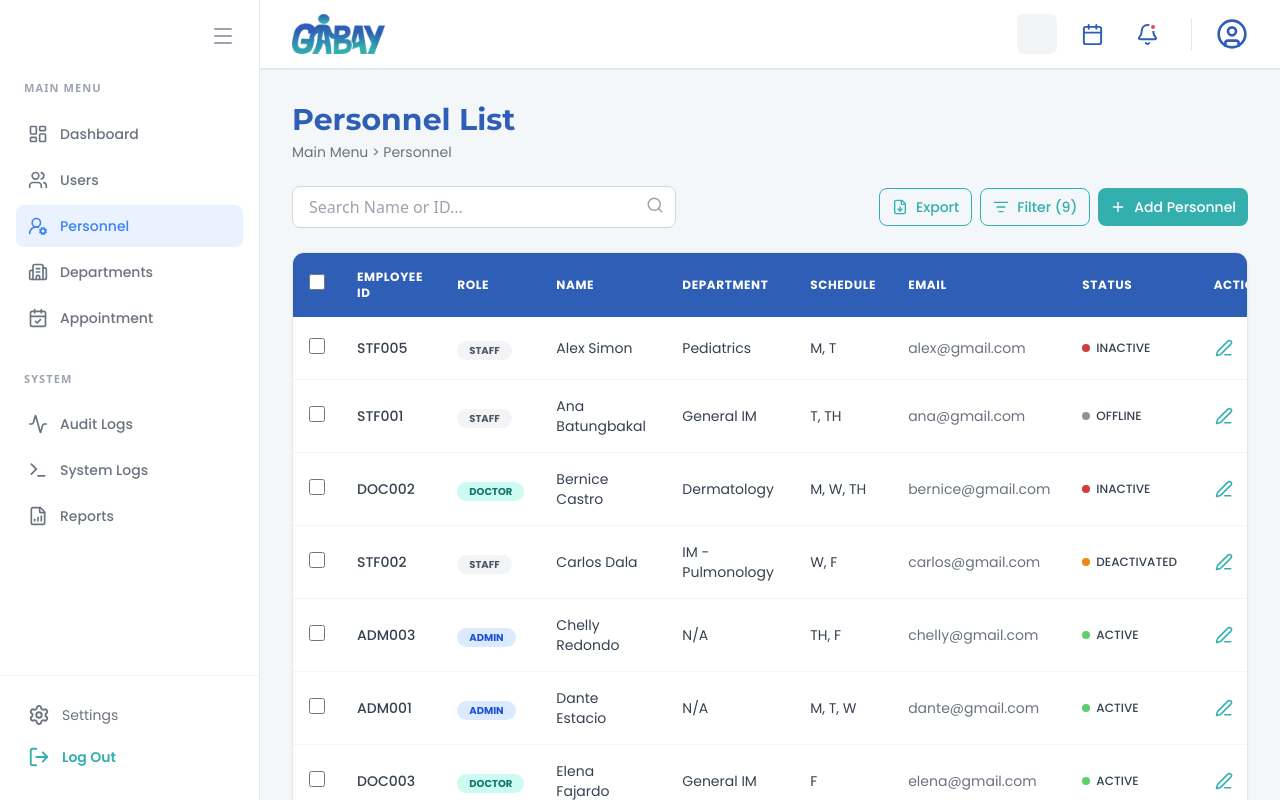
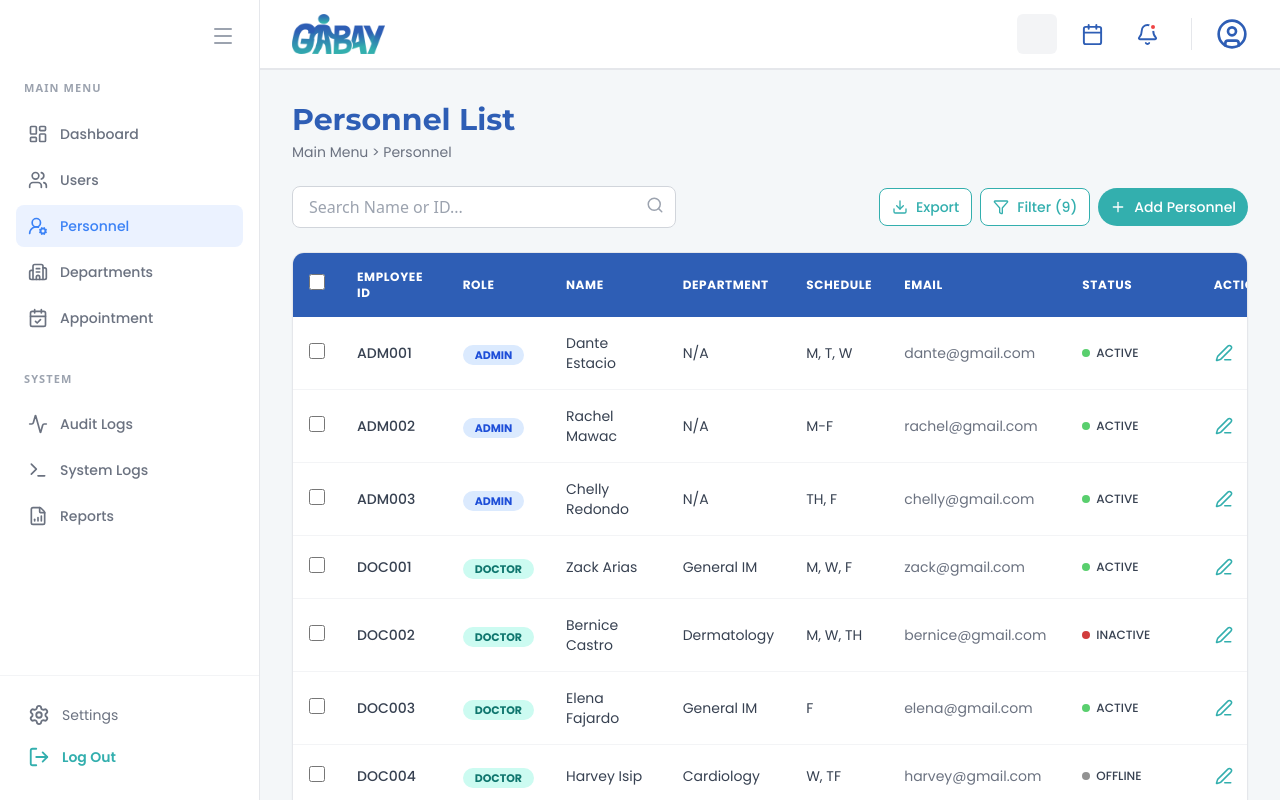
Before and after one commit to BiancaTelan/GABAY, a React (Vite) app in the folder frontend/: page /admin/personnel in a window 1280 px wide. Built offline with nearby package versions, Linux system fonts and the light colour scheme.

Commit message:
updated personnel list

```diff
--- a/frontend/src/pages/admin/Personnel.jsx
+++ b/frontend/src/pages/admin/Personnel.jsx
@@ -1,6 +1,6 @@
 import React, { useState, useMemo, useEffect } from 'react';
 import {
-  Search, FileDown, ListFilter, Plus,
+  Search, Download, Funnel, Plus,
   Edit3, MinusCircle, ChevronLeft, ChevronRight, Check
 } from 'lucide-react';
 import GeneralForm from '../GeneralForm';
@@ -59,11 +59,21 @@ export default function Personnel() {
       });
     }
 
-    // Apply Sorting (Name takes priority, then ID)
+    // SORTING
     result.sort((a, b) => {
-      const nameCompare = filters.nameSort === 'asc' ? a.name.localeCompare(b.name) : b.name.localeCompare(a.name);
-      if (nameCompare !== 0) return nameCompare;
-      return filters.idSort === 'asc' ? a.id.localeCompare(b.id) : b.id.localeCompare(a.id);
+      // SORT BY EMPLOYEE ID
+      const idCompare = a.id.localeCompare(b.id, undefined, { numeric: true, sensitivity: 'base' });
+
+      if (filters.idSort === 'asc') {
+        if (idCompare !== 0) return idCompare;
+      } else {
+        if (idCompare !== 0) return -idCompare;
+      }
+
+      // SORT BY NAME
+      return filters.nameSort === 'asc'
+        ? a.name.localeCompare(b.name)
+        : b.name.localeCompare(a.name);
     });
 
     return result;
@@ -109,17 +119,17 @@ export default function Personnel() {
         </div>
 
         <div className="flex flex-wrap gap-2 w-full lg:w-auto">
-          <button className="flex-1 lg:flex-none flex items-center justify-center gap-2 px-3 py-2 border border-gabay-teal text-gabay-teal rounded-lg text-sm font-poppins font-medium">
-            <FileDown size={16} /> Export
+          <button className="flex-1 lg:flex-none flex items-center justify-center gap-2 px-3 py-2 bg-white border border-gabay-teal text-gabay-teal rounded-lg text-sm font-poppins font-medium">
+            <Download size={16} /> Export
           </button>
 
           {/* MULTI-FILTER DROPDOWN */}
           <div className="relative flex-1 lg:flex-none">
             <button
               onClick={() => setShowFilterDropdown(!showFilterDropdown)}
-              className="w-full flex items-center justify-center gap-2 px-3 py-2 border border-gabay-teal text-gabay-teal rounded-lg text-sm font-poppins font-medium"
+              className="w-full flex items-center justify-center gap-2 px-3 py-2 bg-white border border-gabay-teal text-gabay-teal rounded-lg text-sm font-poppins font-medium"
             >
-              <ListFilter size={16} /> Filter ({filters.roles.length + filters.statuses.length + filters.deptType.length})
+              <Funnel size={16} /> Filter ({filters.roles.length + filters.statuses.length + filters.deptType.length})
             </button>
 
             {showFilterDropdown && (
@@ -164,7 +174,7 @@ export default function Personnel() {
           <label key={type} className="flex items-center gap-2 text-sm font-poppins cursor-pointer group">
             <input
               type="checkbox"
-              className="w-4 h-4 rounded accent-gabay-teal"
+              className="w-4 h-4 rounded bg-gabay-blue"
               checked={filters.deptType.includes(type)}
               onChange={(e) => {
                 const newTypes = e.target.checked ? [...filters.deptType, type] : filters.deptType.filter(x => x !== type);
@@ -185,7 +195,7 @@ export default function Personnel() {
           <label key={r} className="flex items-center gap-2 text-sm cursor-pointer group">
             <input
               type="checkbox"
-              className="w-4 h-4 rounded accent-gabay-teal"
+              className="w-4 h-4 rounded bg-gabay-blue"
               checked={filters.roles.includes(r)}
               onChange={(e) => {
                 const newRoles = e.target.checked ? [...filters.roles, r] : filters.roles.filter(x => x !== r);
@@ -206,7 +216,7 @@ export default function Personnel() {
           <label key={s} className="flex items-center gap-2 text-sm cursor-pointer group">
             <input
               type="checkbox"
-              className="w-4 h-4 rounded accent-gabay-teal"
+              className="w-4 h-4 rounded bg-gabay-blue"
               checked={filters.statuses.includes(s)}
               onChange={(e) => {
                 const newStatus = e.target.checked ? [...filters.statuses, s] : filters.statuses.filter(x => x !== s);
@@ -238,7 +248,7 @@ export default function Personnel() {
 )}
           </div>
 
-          <button className="flex-1 lg:flex-none flex items-center justify-center gap-2 px-3 py-2 bg-gabay-teal text-white rounded-lg text-sm font-poppins font-medium">
+          <button className="flex-1 lg:flex-none flex items-center justify-center gap-2 px-3 py-2 rounded-full bg-gabay-teal text-white font-medium font-poppins text-sm hover:bg-gabay-teal2 transition">
             <Plus size={16} /> Add Personnel
           </button>
         </div>
@@ -256,7 +266,7 @@ export default function Personnel() {
                     type="checkbox"
                     onChange={handleSelectAll}
                     checked={selectedIds.length === pagedData.length && pagedData.length > 0}
-                    className="w-4 h-4 accent-gabay-teal"
+                    className="w-4 h-4 bg-gabay-blue"
                   />
                 </th>
                 <th className="px-4 py-4 text-[12px] md:text-xs font-poppins font-bold uppercase tracking-wider">Employee ID</th>
@@ -281,12 +291,12 @@ export default function Personnel() {
                       type="checkbox"
                       checked={selectedIds.includes(person.id)}
                       onChange={() => toggleSelection(person.id)}
-                      className="w-4 h-4 accent-gabay-teal"
+                      className="w-4 h-4 bg-gabay-blue"
                     />
                   </td>
                   <td className="px-4 py-4 text-xs md:text-sm font-poppins text-gray-700 font-medium">{person.id}</td>
                   <td className="px-4 py-4">
-                     <span className={`px-3 py-0.5 rounded-full text-[11px] md:text-[10px] font-poppins font-bold ${
+                     <span className={`px-3 py-0.5 rounded-full text-[12px] md:text-[11px] font-poppins font-bold ${
                        person.role === 'DOCTOR' ? 'bg-teal-100 text-teal-700' :
                        person.role === 'ADMIN' ? 'bg-blue-100 text-blue-700' : 'bg-gray-100 text-gray-600'
                      }`}>
@@ -298,7 +308,7 @@ export default function Personnel() {
                   <td className="px-4 py-4 text-xs font-poppins md:text-sm text-gray-700">{person.schedule}</td>
                   <td className="px-4 py-4 text-xs font-poppins md:text-sm text-gray-500">{person.email}</td>
                   <td className="px-4 py-4">
-                    <div className="flex items-center gap-1.5 text-[11px] uppercase md:text-xs font-poppins font-medium text-gray-700">
+                    <div className="flex items-center gap-1.5 text-[11px] uppercase md:text-[12px] font-poppins font-medium text-gray-700">
                       <div className={`w-2 h-2 rounded-full ${
                         person.status === 'Active' ? 'bg-gabay-green' :
                         person.status === 'Deactivated' ? 'bg-gabay-orange' :
```
